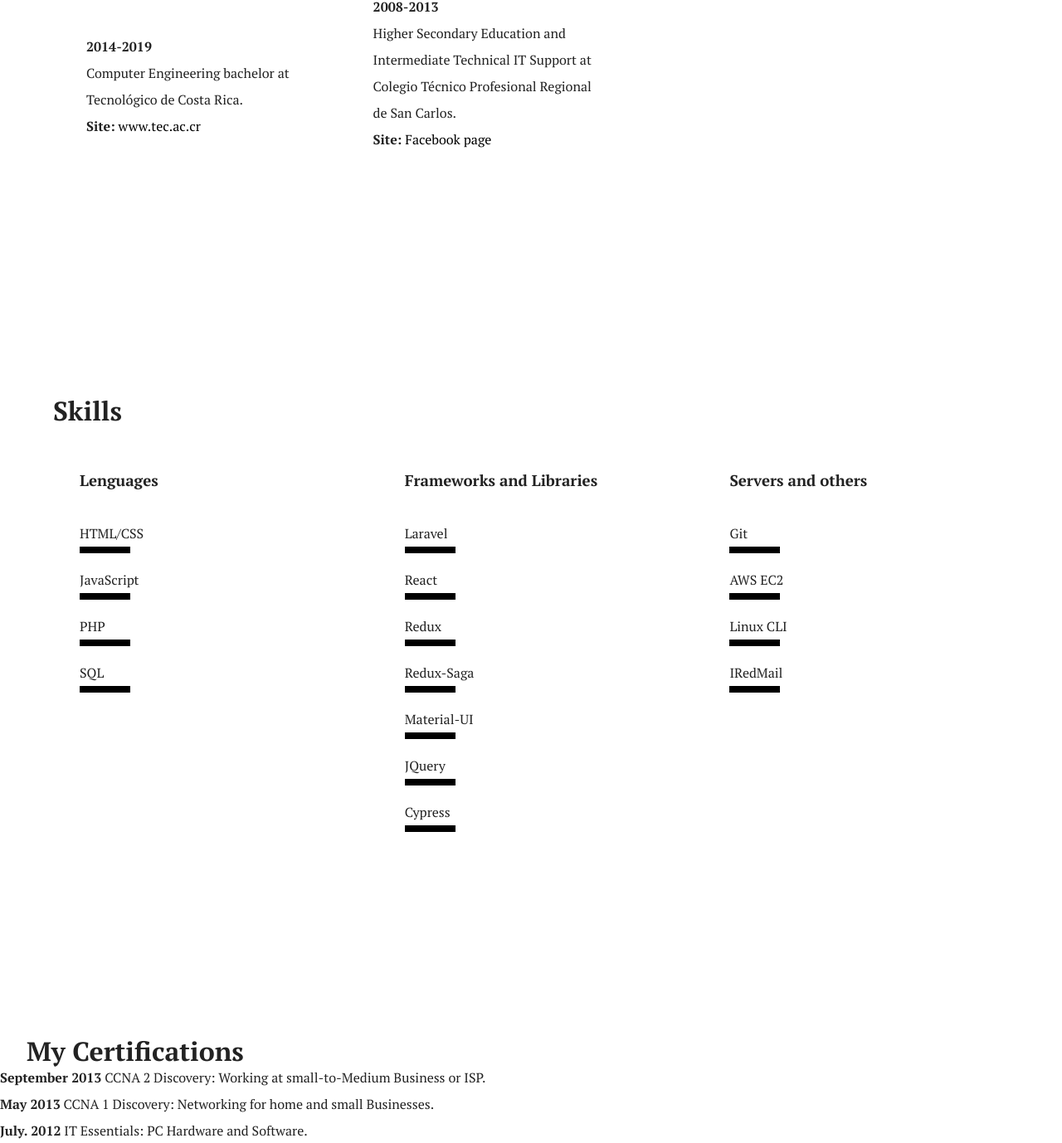
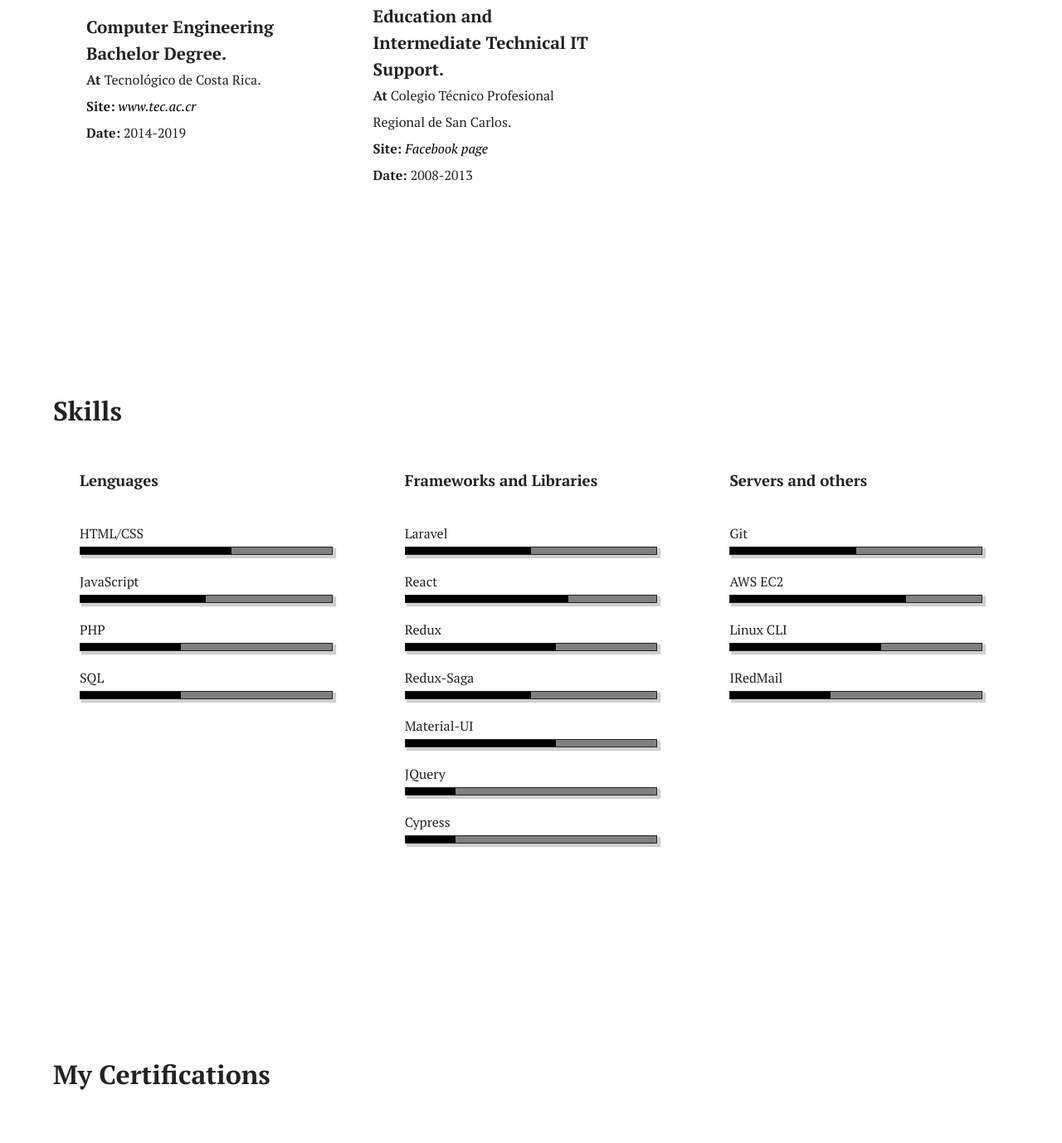
Before and after one commit to vinandros/portfolio, a website: page index.html in a window 1280 px wide. Shown: the part 2049-3427 px from the top of the page at 83% size. Drawn offline with Linux system fonts and the light colour scheme.

Commit message:
education && cetifications

```diff
--- a/css/style.css
+++ b/css/style.css
@@ -170,6 +170,10 @@ h1 {
     list-style-type: none;
 }
 
+.card-title{
+    font-size: 1.3em;
+}
+
 /* Education section --------------------------------------------------------------------------*/
 #Education{
     display: flex;
@@ -238,16 +242,123 @@ h1 {
     margin-top: 1rem;
 }
 
-#myProgress {
+.myProgress {
+    border-width: 1px;
+    border-style: solid;
     width: 100%;
     background-color: grey;
+    box-shadow: 3px 3px 1px 1px rgba(0, 0, 0, 0.19);
 }
 
-#myBar {
+#myHtmlBar {
+    width: 60%;
+    height: 8px;
+    background-color: rgb(0, 0, 0);
+}
+
+#myJsBar {
+    width: 50%;
+    height: 8px;
+    background-color: rgb(0, 0, 0);
+}
+
+#myPhpBar {
+    width: 40%;
+    height: 8px;
+    background-color: rgb(0, 0, 0);
+}
+
+#mySqlBar {
+    width: 40%;
+    height: 8px;
+    background-color: rgb(0, 0, 0);
+}
+
+#myLaravelBar {
+    width: 50%;
+    height: 8px;
+    background-color: rgb(0, 0, 0);
+}
+
+#myReactBar {
+    width: 65%;
+    height: 8px;
+    background-color: rgb(0, 0, 0);
+}
+
+#myReduxBar {
+    width: 60%;
+    height: 8px;
+    background-color: rgb(0, 0, 0);
+}
+#myReduxSagaBar {
+    width: 50%;
+    height: 8px;
+    background-color: rgb(0, 0, 0);
+}
+
+#myMaterialBar {
+    width: 60%;
+    height: 8px;
+    background-color: rgb(0, 0, 0);
+}
+
+#myJqueryBar {
     width: 20%;
     height: 8px;
     background-color: rgb(0, 0, 0);
 }
+
+#myCypressBar {
+    width: 20%;
+    height: 8px;
+    background-color: rgb(0, 0, 0);
+}
+
+#myGitBar {
+    width: 50%;
+    height: 8px;
+    background-color: rgb(0, 0, 0);
+}
+
+#myAwsEc2Bar {
+    width: 70%;
+    height: 8px;
+    background-color: rgb(0, 0, 0);
+}
+
+#myLinuxCliBar {
+    width: 60%;
+    height: 8px;
+    background-color: rgb(0, 0, 0);
+}
+
+#myIredMailBar {
+    width: 40%;
+    height: 8px;
+    background-color: rgb(0, 0, 0);
+}
+
+
+/* Certifications */
+
+#Certifications{
+    display: flex;
+    flex-direction: column;
+    padding: 0 2rem;
+    padding-top: 8rem;
+}
+
+#Certifications ul{
+    list-style-type: none;
+}
+
+#Certifications-container{
+    display: flex;
+    flex-direction: row;
+    padding: 2rem 2rem;
+}
+
 
 
 /* Stepper-------------------------------------------------------------------------------------------------*/
--- a/index.html
+++ b/index.html
@@ -83,12 +83,10 @@
 
           <div class="container-info">
               <ul>
-                <li>
-                  <strong>December 2019 - Abril 2020</strong>
-
+                <li class="card-title">
+                  <strong>Developer and IT Maintainer</strong>
                 </li>
                 <li>
-                  <strong>Developer and IT Maintainer:</strong>
                   Maintain systems and servers, development new systems to improve productivity.
                 </li>
                 <li>
@@ -97,7 +95,11 @@
                 </li>
                 <li>
                   <strong>Site:</strong>
-                    <a href="https://www.oficinaonlinecr.com/" target="_blank" rel="">www.oficinaonlinecr.com</a>
+                    <a href="https://www.oficinaonlinecr.com/" target="_blank" rel=""><em>www.oficinaonlinecr.com</em> </a>
+                </li>
+                <li>
+                  <strong>Date:</strong>
+                  December 2019 - Abril 2020
                 </li>
               </ul>
           </div>
@@ -110,12 +112,12 @@
 
           <div class="container-info">
               <ul>
-                <li>
-                  <strong>January 2015 - Abril 2020</strong>
+
+                <li  class="card-title">
+                  <strong>Assistant </strong>
 
                 </li>
                 <li>
-                  <strong>Assistant: </strong>
                   Assist and support national and international activities at CTEC.
                 </li>
                 <li>
@@ -124,7 +126,11 @@
                 </li>
                 <li>
                   <strong>Site:</strong>
-                    <a href="http://www.ctec.tec.ac.cr/" target="_blank" rel="">www.ctec.tec.ac.cr</a>
+                    <a href="http://www.ctec.tec.ac.cr/" target="_blank" rel=""><em>www.ctec.tec.ac.cr</em> </a>
+                </li>
+                <li>
+                  <strong>Date:</strong>
+                  January 2015 - Abril 2020
                 </li>
               </ul>
           </div>
@@ -136,12 +142,12 @@
           </div>
           <div class="container-info">
               <ul>
-                <li>
-                  <strong>December 9-16 2018</strong>
+
+                <li  class="card-title">
+                  <strong>Collaborator </strong>
 
                 </li>
                 <li>
-                  <strong>Collaborator: </strong>
                   Collaboration on cybersecurity workshop and IT
                   support at Science and Technology camps of Ministerio de Ciencia,
                   Tecnología y Telecomunicaciones (MICITT).
@@ -152,7 +158,11 @@
                 </li>
                 <li>
                   <strong>Site:</strong>
-                    <a href="http://adearis.com/" target="_blank" rel="">www.adearis.com</a>
+                    <a href="http://adearis.com/" target="_blank" rel=""><em>www.adearis.com</em></a>
+                </li>
+                <li>
+                  <strong>Date:</strong>
+                  December 9-16 2018
                 </li>
               </ul>
           </div>
@@ -172,15 +182,19 @@
           </div>
           <div class="container-info">
               <ul>
-                <li>
-                  <strong>2014-2019</strong>
+
+                <li class="card-title" >
+                  <strong>Computer Engineering Bachelor Degree.</strong>
                 </li>
-                <li>
-                  Computer Engineering bachelor at Tecnológico de Costa Rica.
+                <li><strong>At </strong>
+                  Tecnológico de Costa Rica.
                 </li>
                 <li>
                   <strong>Site:</strong>
-                    <a href="https://www.tec.ac.cr/planes-estudio/bachillerato-ingenieria-computacion" target="_blank" rel="">www.tec.ac.cr</a>
+                    <a href="https://www.tec.ac.cr/planes-estudio/bachillerato-ingenieria-computacion" target="_blank" rel=""><em>www.tec.ac.cr</em> </a>
+                </li>
+                <li><strong>Date:</strong>
+                  2014-2019
                 </li>
               </ul>
           </div>
@@ -191,16 +205,20 @@
           </div>
           <div class="container-info">
               <ul>
-                <li>
-                  <strong>2008-2013</strong>
+                <li class="card-title">
+                  <strong>Higher Secondary Education and Intermediate Technical IT Support.</strong>
                 </li>
-                <li>
-                  Higher Secondary Education and Intermediate Technical IT Support
-                  at Colegio Técnico Profesional Regional de San Carlos.
+
+                <li><strong>At</strong>
+                 Colegio Técnico Profesional Regional de San Carlos.
                 </li>
                 <li>
                   <strong>Site:</strong>
-                    <a href="https://www.facebook.com/cotai.sancarlos" target="_blank" rel="">Facebook page</a>
+                    <a href="https://www.facebook.com/cotai.sancarlos" target="_blank" rel=""><em>Facebook page</em> </a>
+                </li>
+                <li>
+                  <strong>Date:</strong>
+                  2008-2013
                 </li>
               </ul>
           </div>
@@ -223,28 +241,28 @@
               <li>
                 HTML/CSS
                 <div class="myProgress">
-                  <div id="myBar">
+                  <div id="myHtmlBar">
                   </div>
                 </div>
               </li>
               <li>
                 JavaScript
                 <div class="myProgress">
-                  <div id="myBar">
+                  <div id="myJsBar">
                   </div>
                 </div>
               </li>
               <li>
                 PHP
                 <div class="myProgress">
-                  <div id="myBar">
+                  <div id="myPhpBar">
                   </div>
                 </div>
               </li>
               <li>
                 SQL
                 <div class="myProgress">
-                  <div id="myBar">
+                  <div id="mySqlBar">
                   </div>
                 </div>
               </li>
@@ -260,49 +278,49 @@
                   <li>
                     Laravel
                     <div class="myProgress">
-                      <div id="myBar">
+                      <div id="myLaravelBar">
                       </div>
                     </div>
                   </li>
                   <li>
                     React
                     <div class="myProgress">
-                      <div id="myBar">
+                      <div id="myReactBar">
                       </div>
                     </div>
                   </li>
                   <li>
                     Redux
                     <div class="myProgress">
-                      <div id="myBar">
+                      <div id="myReduxBar">
                       </div>
                     </div>
                   </li>
                   <li>
                     Redux-Saga
                     <div class="myProgress">
-                      <div id="myBar">
+                      <div id="myReduxSagaBar">
                       </div>
                     </div>
                   </li>
                   <li>
                     Material-UI
                     <div class="myProgress">
-                      <div id="myBar">
+                      <div id="myMaterialBar">
                       </div>
                     </div>
                   </li>
                   <li>
                     JQuery
                     <div class="myProgress">
-                      <div id="myBar">
+                      <div id="myJqueryBar">
                       </div>
                     </div>
                   </li>
                   <li>
                     Cypress
                     <div class="myProgress">
-                      <div id="myBar">
+                      <div id="myCypressBar">
                       </div>
                     </div>
                   </li>
@@ -318,28 +336,28 @@
                   <li>
                     Git
                     <div class="myProgress">
-                      <div id="myBar">
+                      <div id="myGitBar">
                       </div>
                     </div>
                   </li>
                   <li>
                     AWS EC2
                     <div class="myProgress">
-                      <div id="myBar">
+                      <div id="myAwsEc2Bar">
                       </div>
                     </div>
                   </li>
                   <li>
                     Linux CLI
                     <div class="myProgress">
-                      <div id="myBar">
+                      <div id="myLinuxCliBar">
                       </div>
                     </div>
                   </li>
                   <li>
                     IRedMail
                     <div class="myProgress">
-                      <div id="myBar">
+                      <div id="myIredMailBar">
                       </div>
                     </div>
                   </li>
@@ -354,21 +372,44 @@
       <div class="section-header">
         <h2>My Certifications</h2>
       </div>
-
-      <ol>
+      <div id="Certifications-container">
+        <div class="card">
+          <ul>
+            <li>
+              <img src="img/cisco.png.webp" alt="cisco logo">
+            </li>
             <li>
               <strong>September 2013</strong>
               CCNA 2 Discovery: Working at small-to-Medium Business or ISP.
+            </li>
+          </ul>
+        </div>
+
+        <div class="card">
+          <ul>
+            <li>
+              <img src="img/cisco.png.webp" alt="cisco logo">
             </li>
             <li>
               <strong>May 2013</strong>
               CCNA 1 Discovery: Networking for home and small Businesses.
             </li>
+          </ul>
+        </div>
+
+        <div class="card">
+          <ul>
+            <li>
+              <img src="img/cisco.png.webp" alt="cisco logo">
+            </li>
             <li>
               <strong>July. 2012</strong>
               IT Essentials: PC Hardware and Software.
             </li>
-      </ol>
+          </ul>
+        </div>
+      </div>
+
     </section>
 
     <section id="Lenguages" class="main-section">
```
Also changed, not shown: img/cisco.png.webp (added). Lines whose indentation alone changed are shown as unchanged.
